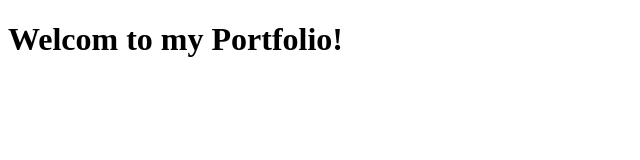
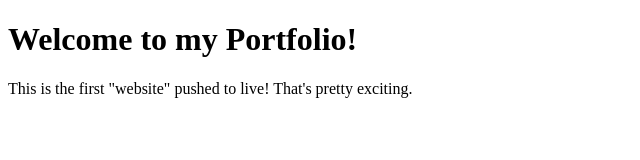
Before and after one commit to ColinJohnson747/blisk76.github.io, a plain HTML site: page index.html in a window 1280 px wide. Shown: the whole page, without its empty margins (0-640 px from the left). Drawn offline with Linux system fonts and the light colour scheme.

Commit message:
second edit

```diff
--- a/index.html
+++ b/index.html
@@ -7,6 +7,7 @@
     <title>Github.io Porfolio</title>
 </head>
 <body>
-    <h1>Welcom to my Portfolio!</h1>
+    <h1>Welcome to my Portfolio!</h1>
+        <p>This is the first "website" pushed to live! That's pretty exciting.</p>
 </body>
 </html>
```
